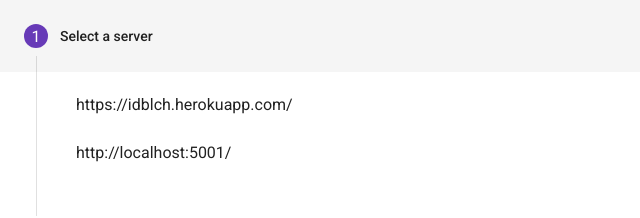
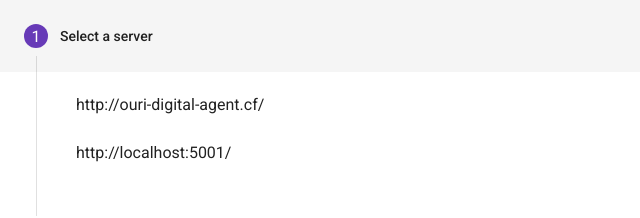
Before and after one commit to ouripoupko/ibc-chat, an Angular app: page / in a window 1280 px wide. Shown: the top 218 px of the page, without its empty margins (0-640 px from the left). Built offline with nearby package versions, Linux system fonts and the light colour scheme.

Commit message:
add address of GCP

```diff
--- a/src/app/homepage/homepage.component.html
+++ b/src/app/homepage/homepage.component.html
@@ -1,8 +1,8 @@
 <mat-vertical-stepper #stepper>
   <mat-step label="Select a server">
     <mat-selection-list (selectionChange)="onServerChange($event, stepper)" [multiple]="false">
-      <mat-list-option [value]="'https://idblch.herokuapp.com/'">
-        https://idblch.herokuapp.com/
+      <mat-list-option [value]="'http://ouri-digital-agent.cf/'">
+        http://ouri-digital-agent.cf/
       </mat-list-option>
       <mat-list-option [value]="'http://localhost:5001/'">
         http://localhost:5001/
```
